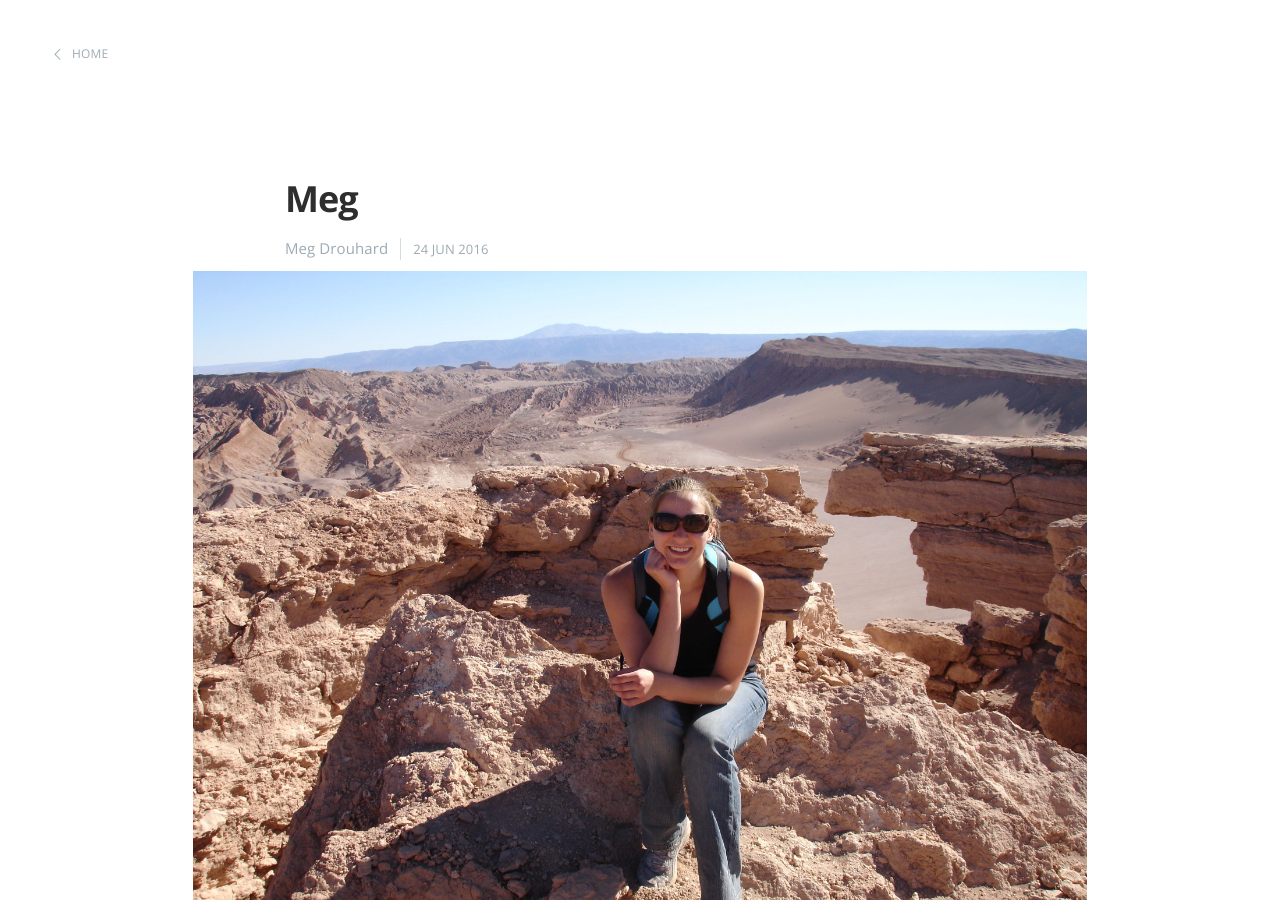
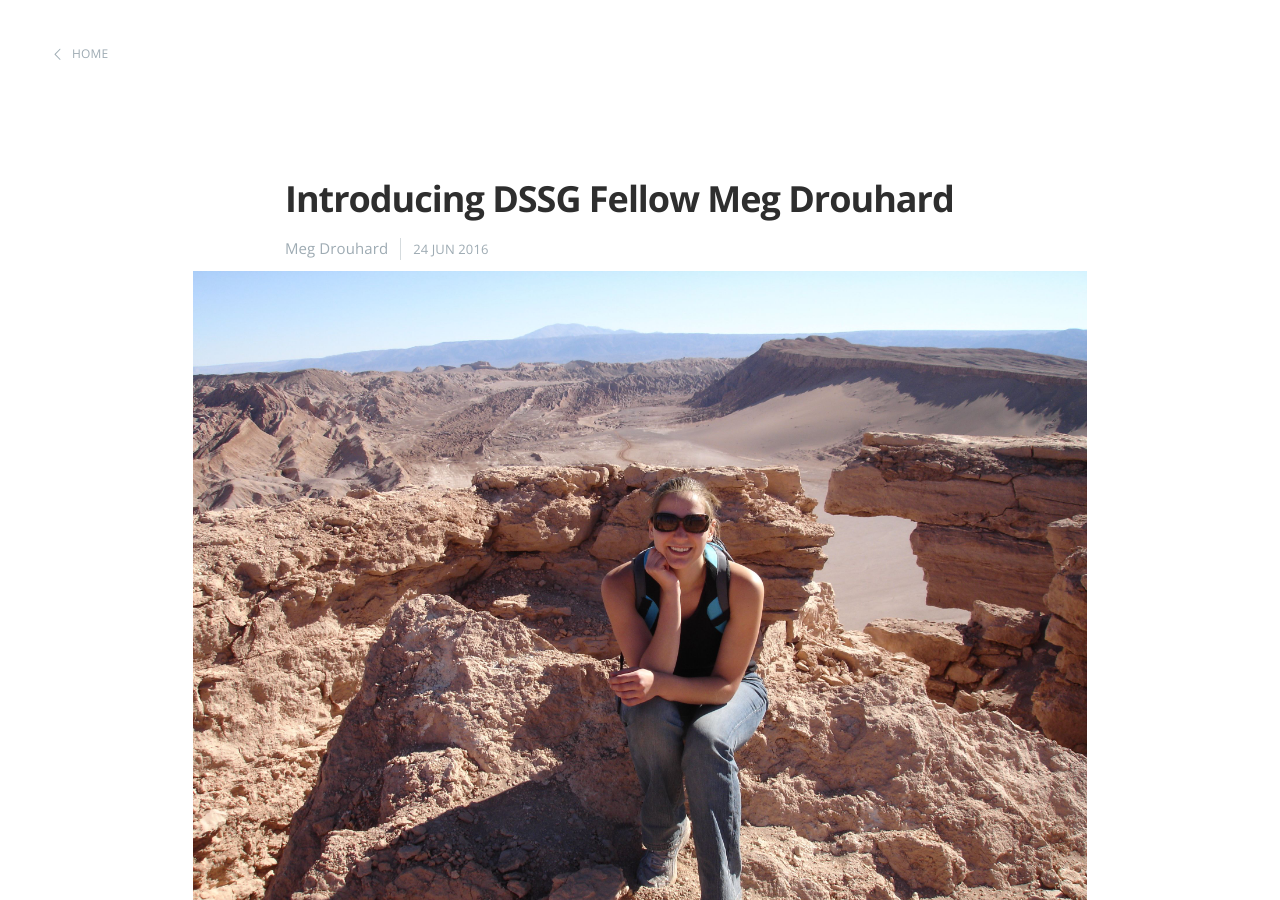
Before and after one commit to uwescience/DSSG2016, a Jekyll site: the page built from _posts/2016-06-24-meg-intro.md, in a window 1280 px wide and 900 px high. Built offline with Jekyll 4.4.1, drawn with Linux system fonts in a browser that asks for light colours.

Commit message:
Updated to standard title format

```diff
--- a/_posts/2016-06-24-meg-intro.md
+++ b/_posts/2016-06-24-meg-intro.md
@@ -1,6 +1,6 @@
 ---
 layout: post
-title:  Meg
+title:  Introducing DSSG Fellow Meg Drouhard
 date:   2016-06-24
 author: Meg Drouhard
 ---
```
